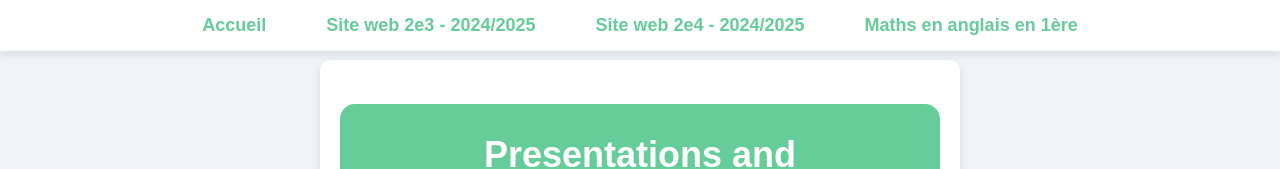
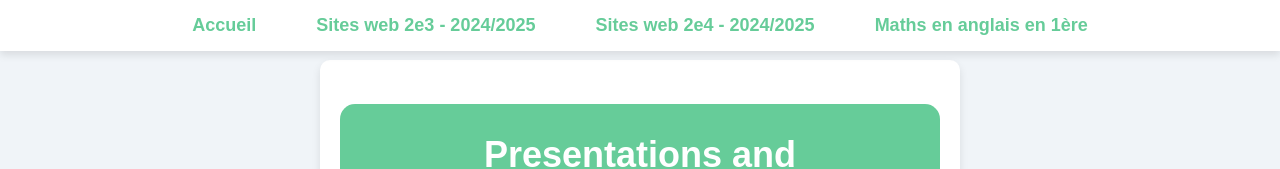
Before and after one commit to QuentinFodere/cimf, a plain HTML site: page 1ereDNL.html in a window 1280 px wide. Shown: the top 169 px of the page. Drawn offline with Linux system fonts and the light colour scheme.

Commit message:
Add files via upload

```diff
--- a/1ereDNL.html
+++ b/1ereDNL.html
@@ -10,8 +10,8 @@
     <nav class="navbar">
         <ul class="nav-list">
             <li><a href="index.html">Accueil</a></li>
-            <li><a href="sites2e3.html">Site web 2e3 - 2024/2025</a></li>
-			<li><a href="sites2e4.html">Site web 2e4 - 2024/2025</a></li>
+            <li><a href="sites2e3.html">Sites web 2e3 - 2024/2025</a></li>
+			<li><a href="sites2e4.html">Sites web 2e4 - 2024/2025</a></li>
             <li><a href="1ereDNL.html"> Maths en anglais en 1ère</a></li>
         </ul>
     </nav>
```
Also changed, not shown: index.html (+2 -2 lines), sites2e3.html (+2 -2 lines), sites2e4.html (+2 -2 lines).
